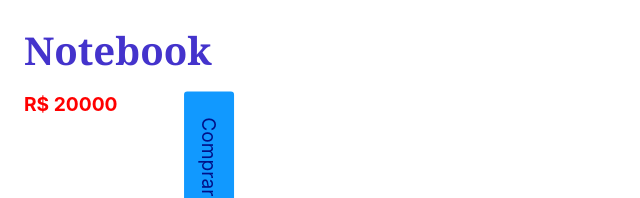
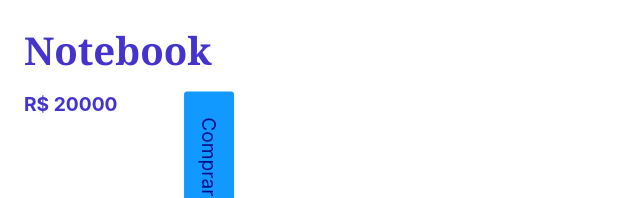
Before and after one commit to tatisabinoviana/ReactParaIniciantesOrigamid, a React (Create React App) app: page / in a window 1280 px wide. Shown: the top 198 px of the page, without its empty margins (0-640 px from the left). Built offline with nearby package versions, Linux system fonts and the light colour scheme.

Commit message:
com o composes é possível utilizar todas as especificacoes da classe registrada nele dentro de onde coloca-lo

```diff
--- a/src/Components/Produto.module.css
+++ b/src/Components/Produto.module.css
@@ -1,11 +1,9 @@
-.titulo,
-.preco {
+.titulo {
   color: #43c;
-  --cor: red;
 }
 
 .preco {
-  color: var(--cor);
+  composes: titulo;
   font-weight: bold;
 }
 
```
